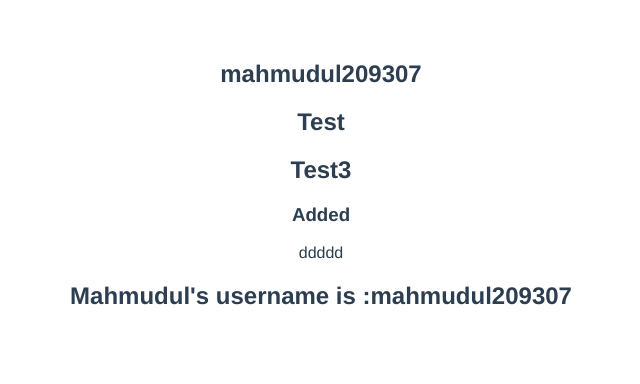
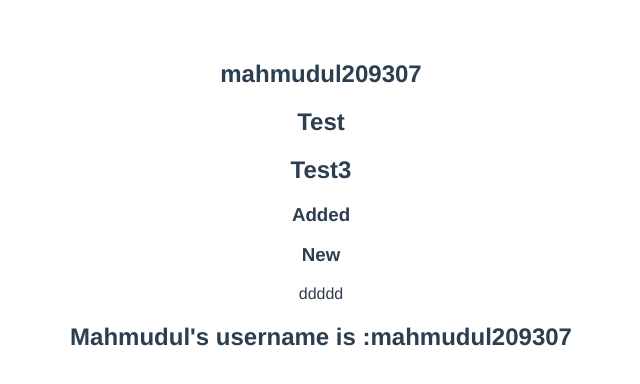
Before and after one commit to codeWithMahmudul/vueComponents, a Vue app: page / in a window 1280 px wide. Shown: the top 384 px of the page, without its empty margins (319-959 px from the left). Built offline with nearby package versions, Linux system fonts and the light colour scheme.

Commit message:
Testttttt commits

```diff
--- a/src/App.vue
+++ b/src/App.vue
@@ -2,9 +2,8 @@
   <h2>{{ name }}</h2>
   <h2>Test</h2>
   <h2>Test3</h2>
-
   <h3>Added</h3>
-
+  <h3>New</h3>
   ddddd
   <ComponentC />
 </template>
```
